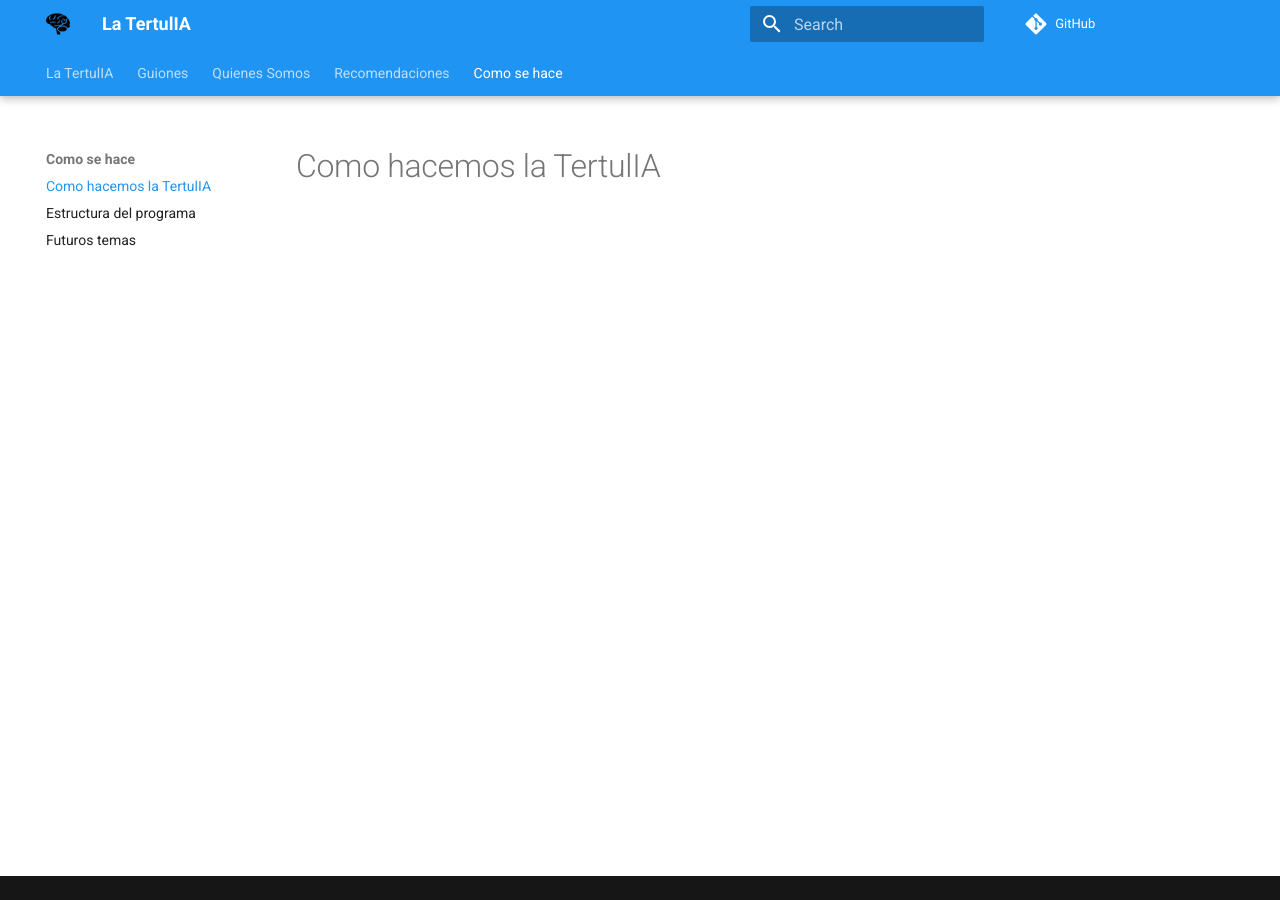
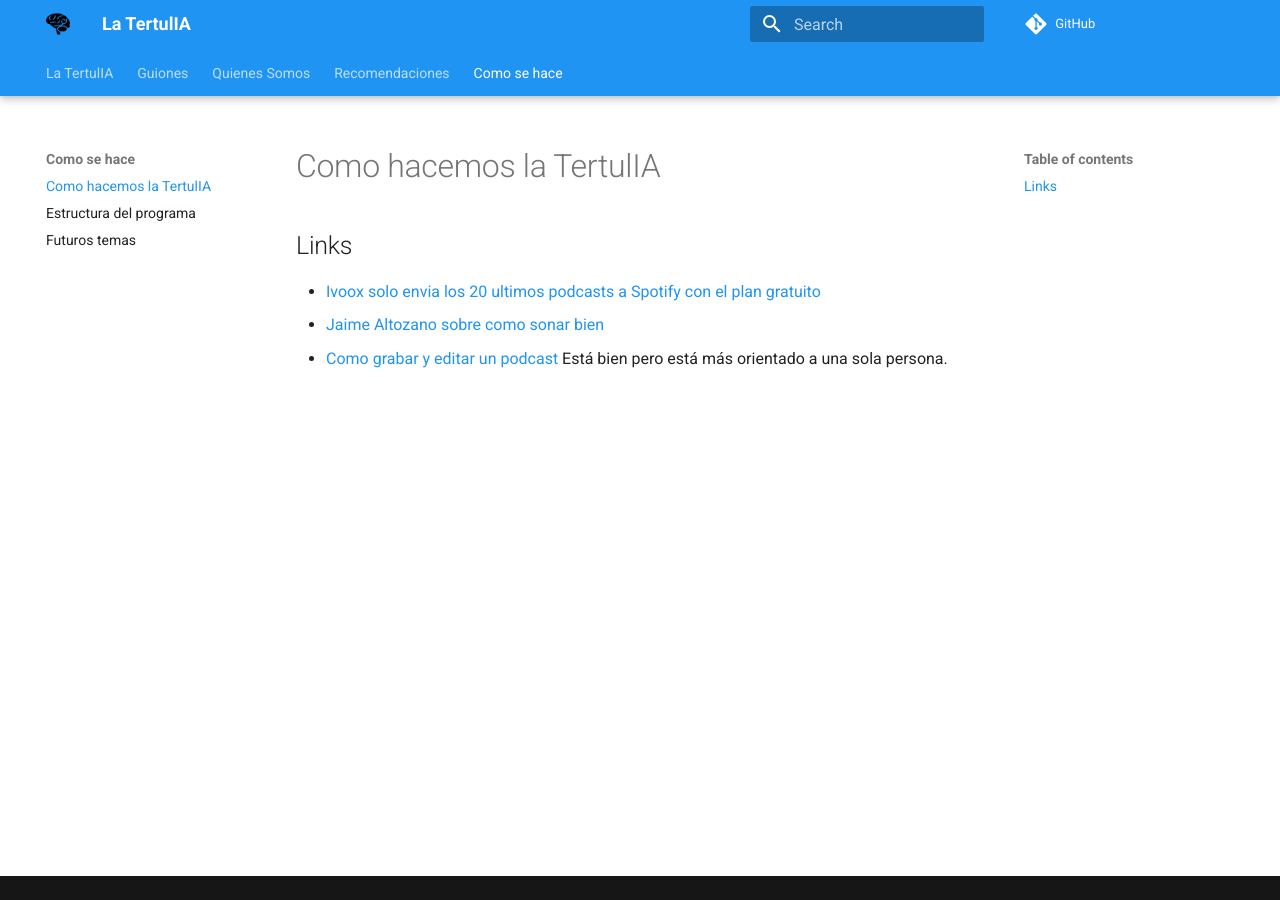
Before and after one commit to ironbar/tertulia_inteligencia_artificial, an MkDocs documentation site: the page built from docs/como-se-hace/como-hacemos-la-tertulia.md, in a window 1280 px wide. Built offline with MkDocs 1.6.1 and Material for MkDocs 9.7.7, drawn with Linux system fonts in a browser that asks for light colours; comment, search, counter and statistics services are not loaded.

Commit message:
Añadidos algunos links

```diff
--- a/docs/como-se-hace/como-hacemos-la-tertulia.md
+++ b/docs/como-se-hace/como-hacemos-la-tertulia.md
@@ -1 +1,7 @@
 # Como hacemos la TertulIA
+
+## Links
+
+- [Ivoox solo envia los 20 ultimos podcasts a Spotify con el plan gratuito](http://www.todosobrepodcast.com/2020/08/por-que-solo-llegan-20-episodios-de-tu.html)
+- [Jaime Altozano sobre como sonar bien](https://www.youtube.com/watch?v=4Wp8X7MvGB0)
+- [Como grabar y editar un podcast](https://www.youtube.com/watch?v=DyKd-1X9mK0) Está bien pero está más orientado a una sola persona.
```
